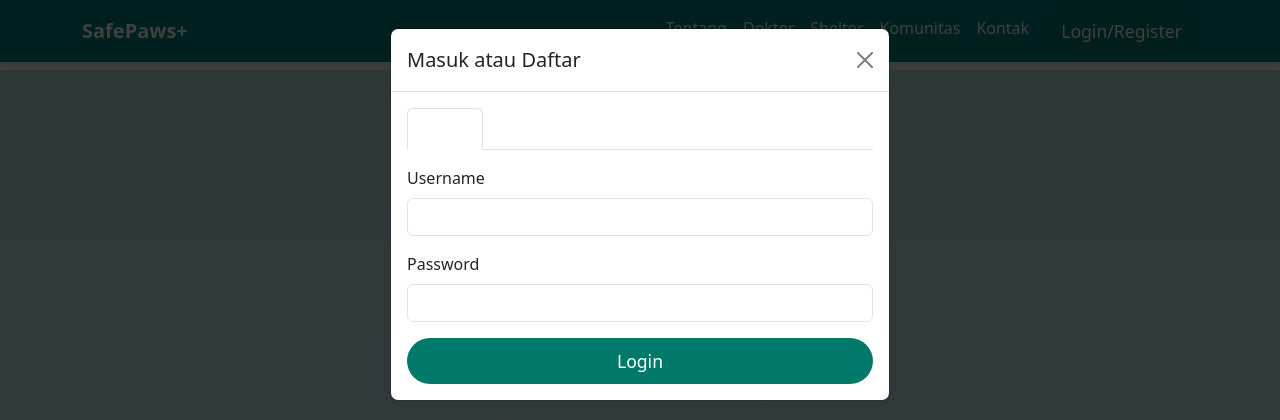
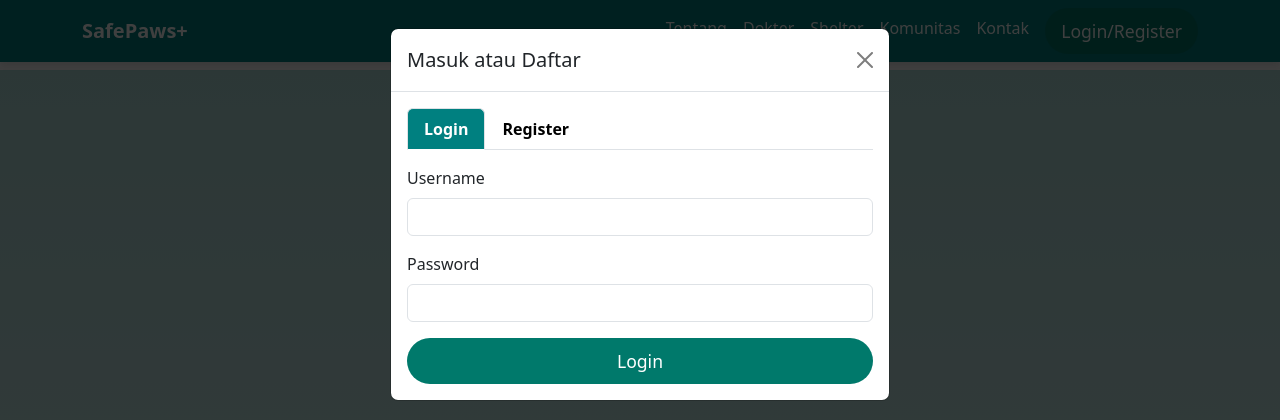
Before and after one commit to rasya-rafika/safepaws.com, a PHP site: page / in a window 1280 px wide, after a click on "Login/Register". Shown: the top 420 px of the page. Run offline with PHP 8.4, Linux system fonts and the light colour scheme; some libraries are stand-ins or nearby versions.

Commit message:
membetulkan warna buat login

```diff
--- a/layouts/header.php
+++ b/layouts/header.php
@@ -41,7 +41,25 @@ session_start();
             text-align: center;
             margin-top: 50px;
         }
+        /* Pastikan tab login & register memiliki warna teks yang terlihat */
+.nav-tabs .nav-link {
+    color: black !important; /* Warna teks hitam agar selalu terlihat */
+    font-weight: bold;
+}
+
+/* Warna tab aktif */
+.nav-tabs .nav-link.active {
+    color: white !important;  /* Saat aktif, warna teks jadi putih */
+    background-color: #008080 !important; /* Warna TEAL agar kontras */
+}
+
+/* Saat hover */
+.nav-tabs .nav-link:hover {
+    color:rgba(38, 50, 39, 0.91) !important; /* Warna kuning saat hover */
+}
+
     </style>
+
 </head>
 <body>
 
```
Also changed, not shown: dokter.php (+0 -23 lines).
